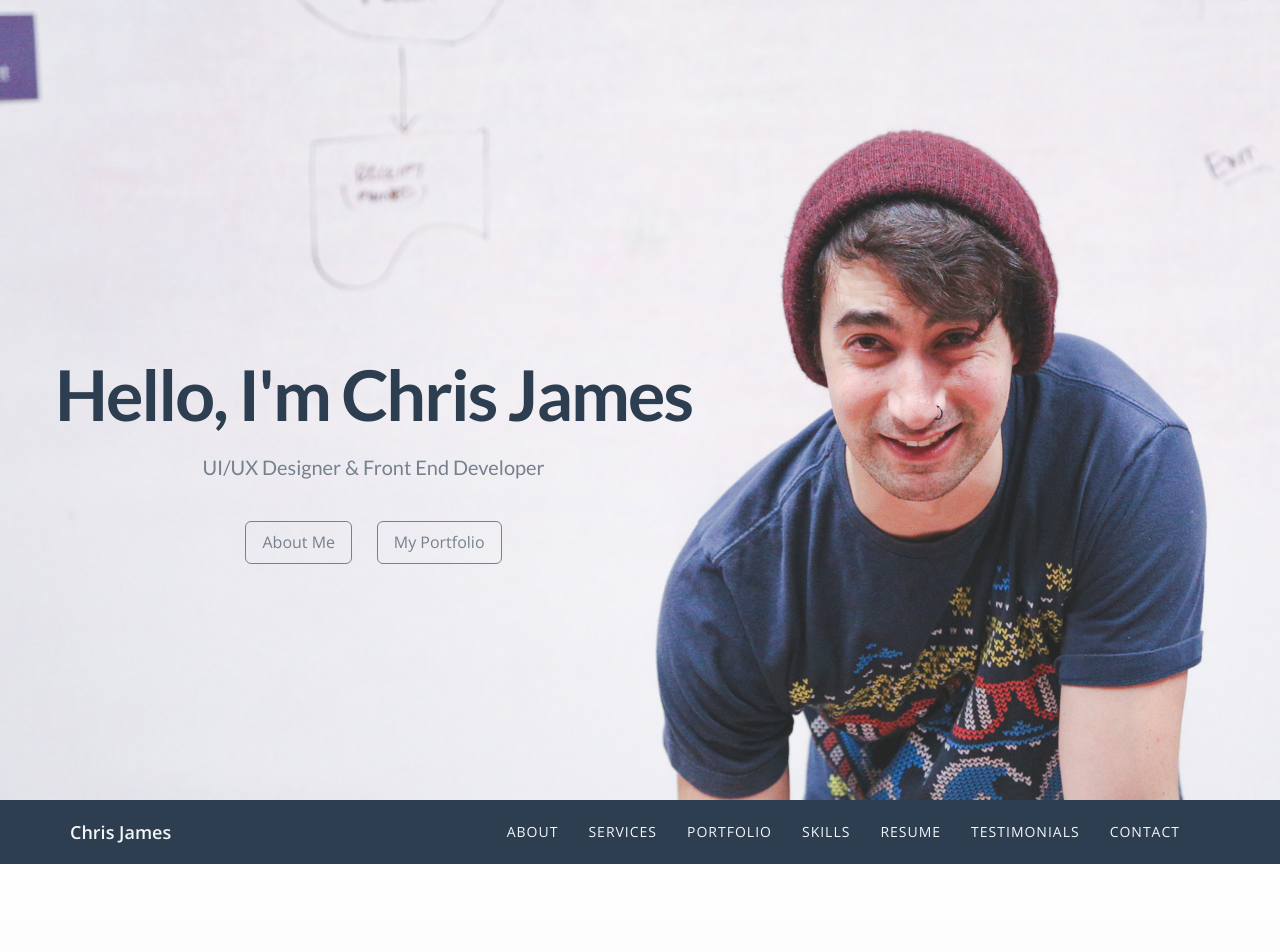
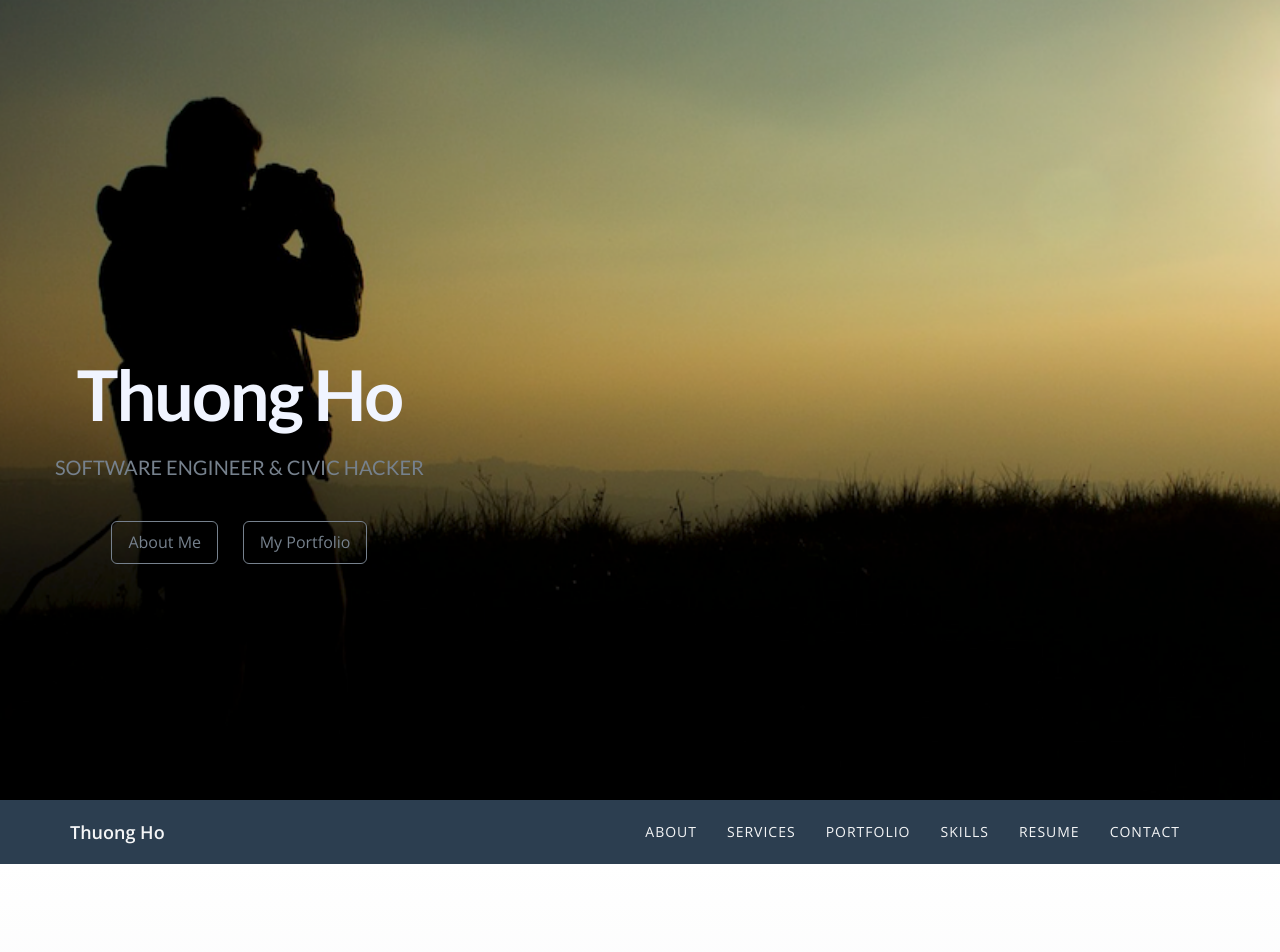
Before and after one commit to thuongho/my-very-own, a plain HTML site: page index.html in a window 1280 px wide. Shown: the top 952 px of the page. Drawn offline with nearby package versions, Linux system fonts and the light colour scheme.

Commit message:
change about picture

```diff
--- a/css/style.css
+++ b/css/style.css
@@ -2,7 +2,7 @@ body, html {
 	font-family: 'Open Sans', sans-serif;
 	text-rendering: optimizeLegibility !important;
 	-webkit-font-smoothing: antialiased !important;
-	color: #616e7c;
+	color: #2c3e50;
 	width: 100% !important;
 	height: 100% !important;
 }
@@ -156,7 +156,7 @@ ul, ol {
 	padding: 100px 0;
 	text-align: center;
 	color: #fff;
-	background: url(../img/intro-bg.jpg) no-repeat center center;
+	background: url(../img/hiking-cut-sm.png) no-repeat center center;
 	background-color: #000;
 	-webkit-background-size: cover;
 	-moz-background-size: cover;
@@ -735,7 +735,7 @@ a:focus, .btn:focus, .btn:active:focus, .btn.active:focus, .btn.focus, .btn:acti
 	font-size: 70px;
 	font-weight: 600;
 	letter-spacing: -2px;
-	color: #2c3e50;
+	color: #F0F4FF;
 }
 .intro .intro-body .intro-text {
 	float: left;
--- a/index.html
+++ b/index.html
@@ -46,8 +46,8 @@
     <div class="container">
       <div class="row">
         <div class="intro-text">
-          <h1>Hello, I'm Chris James</h1>
-          <p>UI/UX Designer & Front End Developer</p>
+          <h1>Thuong Ho</h1>
+          <p>SOFTWARE ENGINEER & CIVIC HACKER</p>
           <a href="#about" class="btn btn-default btn-lg page-scroll">About Me</a> <a href="#portfolio" class="btn btn-default btn-lg page-scroll">My Portfolio</a></div>
       </div>
     </div>
@@ -59,7 +59,7 @@
     <div class="container">
       <div class="navbar-header">
         <button type="button" class="navbar-toggle" data-toggle="collapse" data-target=".navbar-main-collapse"> <i class="fa fa-bars"></i> </button>
-        <a class="navbar-brand page-scroll" href="#page-top">Chris James</a> </div>
+        <a class="navbar-brand page-scroll" href="#page-top">Thuong Ho</a> </div>
 
       <!-- Collect the nav links, forms, and other content for toggling -->
       <div class="collapse navbar-collapse navbar-right navbar-main-collapse">
@@ -71,7 +71,6 @@
           <li> <a class="page-scroll" href="#portfolio">Portfolio</a> </li>
           <li> <a class="page-scroll" href="#skills">Skills</a> </li>
           <li> <a class="page-scroll" href="#resume">Resume</a> </li>
-          <li> <a class="page-scroll" href="#testimonials">Testimonials</a> </li>
           <li> <a class="page-scroll" href="#contact">Contact</a> </li>
         </ul>
       </div>
```
Also changed, not shown: img/about.jpg, img/hiking-cut-sm.png (added), 1 other file.
